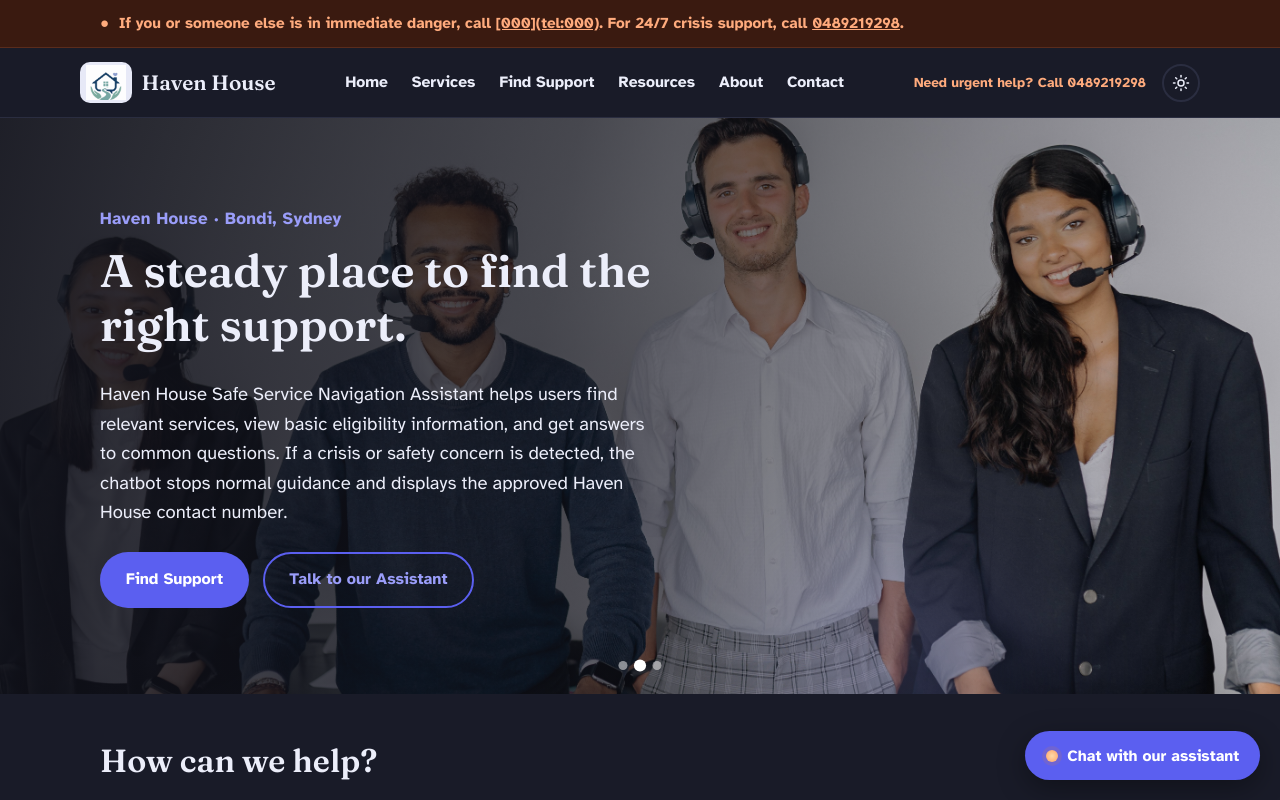
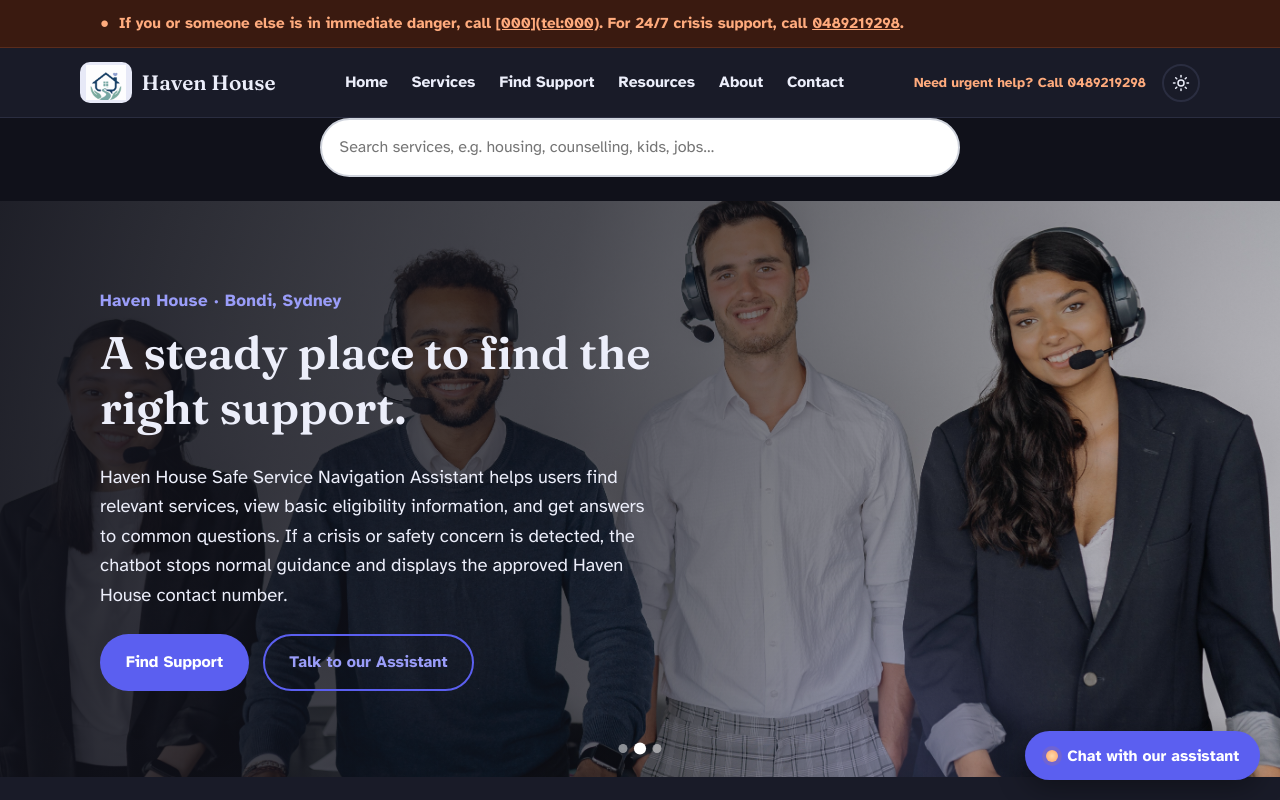
Before and after one commit to randimalfernando/HavenHouse, a Next.js app: page / in a window 1280 px wide. Shown: the top 800 px of the page. Built offline with nearby package versions, Linux system fonts and the light colour scheme.

Commit message:
Update home page

```diff
--- a/app/page.js
+++ b/app/page.js
@@ -5,6 +5,8 @@ import HeroImageSlider from "@/components/HeroImageSlider";
 import { getPublishedServices } from "@/content/services";
 import { getPublishedResources } from "@/content/resources";
 import { siteConfig } from "@/lib/siteConfig";
+import ServiceSearch from "@/components/ServiceSearch";
+
 
 export default function HomePage() {
   const services = getPublishedServices();
@@ -12,9 +14,10 @@ export default function HomePage() {
 
   return (
     <>
+       <ServiceSearch />
       <section className="hero">
         <HeroImageSlider />
-        <div className="container hero__inner">
+           <div className="container hero__inner">
           <div>
             <span className="hero__eyebrow">{siteConfig.orgName} · {siteConfig.suburb}</span>
             <h1>A steady place to find the right support.</h1>
```
